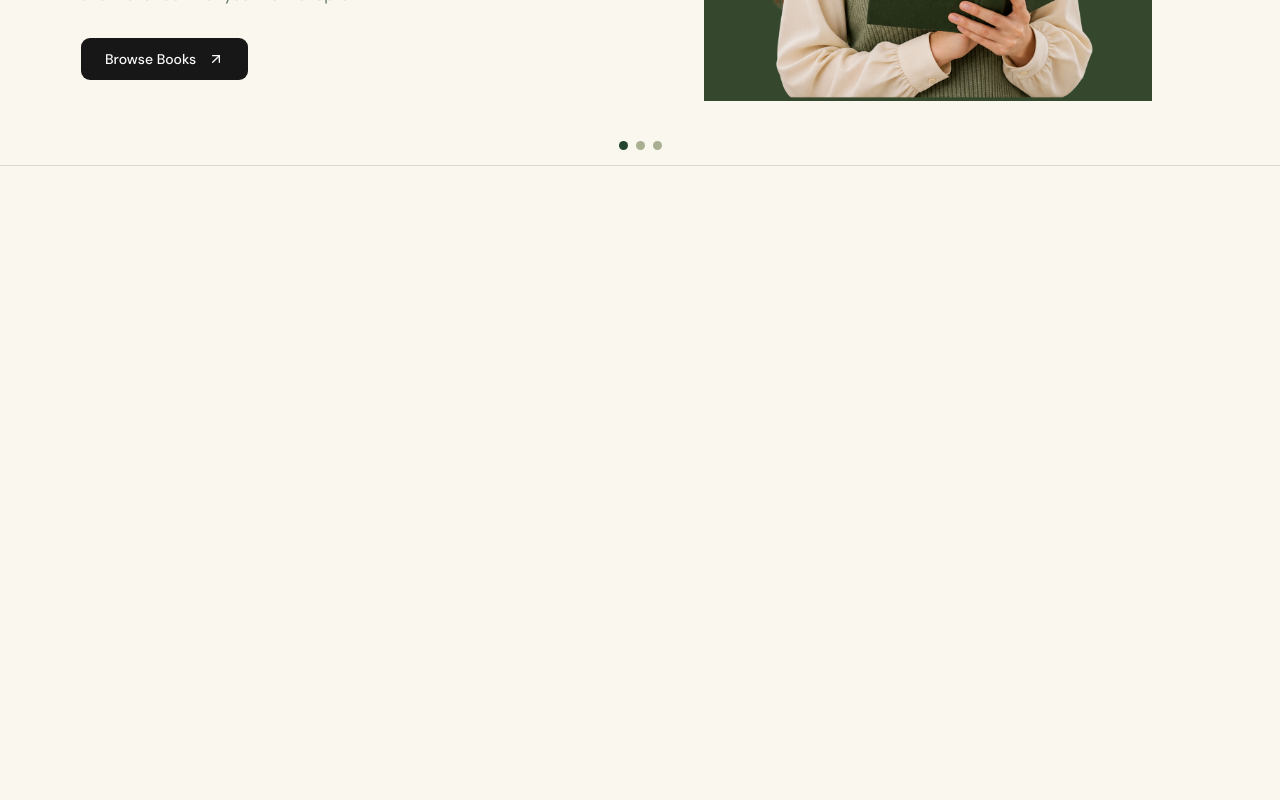
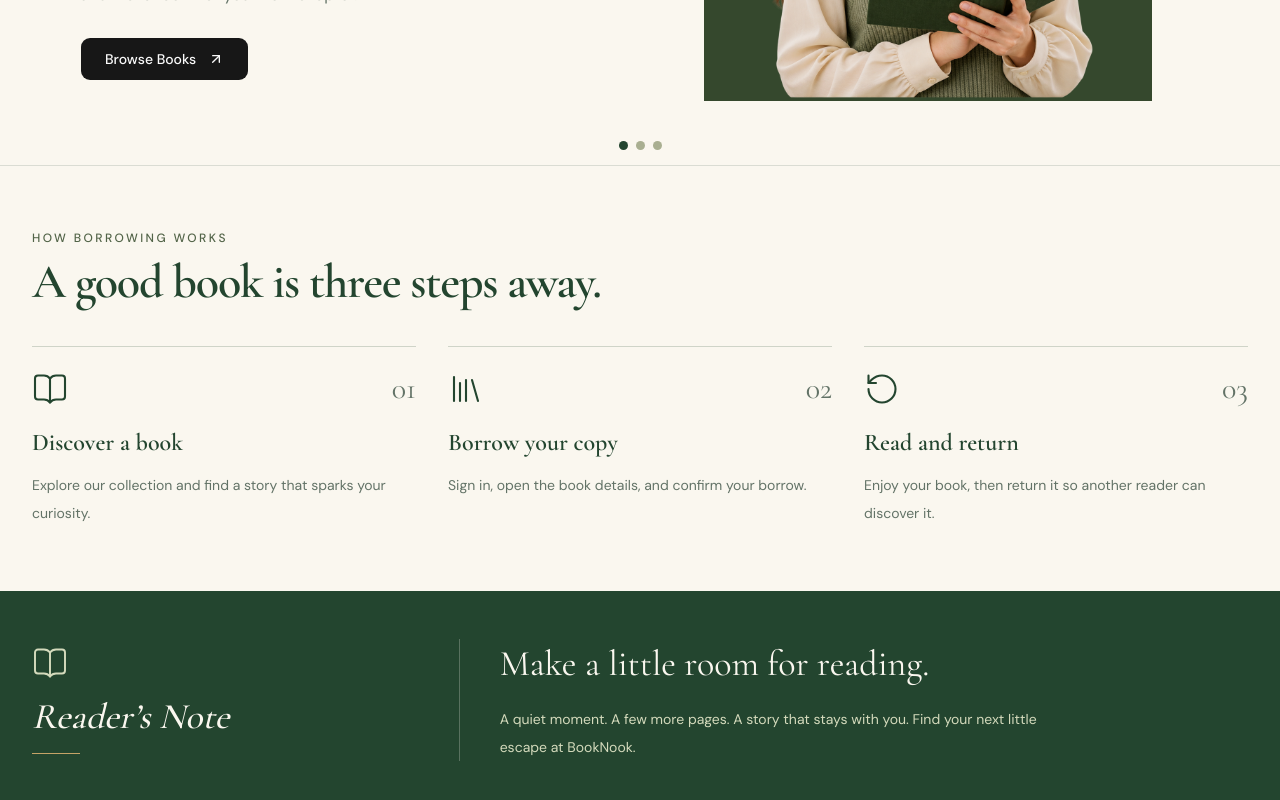
Before and after one commit to isratjahan023/booknook-client, a Next.js app: page / in a window 1280 px wide. Shown: the part 476-1276 px from the top of the page. Before the commit the page ends 800 px from the top, so only its background shows below. Built offline with nearby package versions, Linux system fonts and the light colour scheme.

Commit message:
feat: add borrowing guide and readers note sections

```diff
--- a/src/app/page.tsx
+++ b/src/app/page.tsx
@@ -1,6 +1,8 @@
 import { Suspense } from "react";
 import { LoaderCircle } from "lucide-react";
 import HeroBanner from "@/components/home/HeroBanner";
+import HowBorrowingWorks from "@/components/home/HowBorrowingWorks";
+import ReadersNote from "@/components/home/ReadersNote";
 
 export default function Home() {
   return (
@@ -21,6 +23,9 @@ export default function Home() {
       >
         <HeroBanner />
       </Suspense>
+
+      <HowBorrowingWorks />
+      <ReadersNote />
     </main>
   );
 }
--- /dev/null
+++ b/src/components/home/HowBorrowingWorks.tsx
@@ -0,0 +1,74 @@
+import { BookOpen, Library, RotateCcw } from "lucide-react";
+
+const steps = [
+  {
+    number: "01",
+    icon: BookOpen,
+    title: "Discover a book",
+    description:
+      "Explore our collection and find a story that sparks your curiosity.",
+  },
+  {
+    number: "02",
+    icon: Library,
+    title: "Borrow your copy",
+    description:
+      "Sign in, open the book details, and confirm your borrow.",
+  },
+  {
+    number: "03",
+    icon: RotateCcw,
+    title: "Read and return",
+    description:
+      "Enjoy your book, then return it so another reader can discover it.",
+  },
+];
+
+export default function HowBorrowingWorks() {
+  return (
+    <section
+      aria-labelledby="borrowing-heading"
+      className="mx-auto max-w-7xl px-5 py-16 lg:px-8"
+    >
+      <p className="text-xs font-medium tracking-[0.2em] text-[#526448] uppercase">
+        How borrowing works
+      </p>
+
+      <h2
+        id="borrowing-heading"
+        className="mt-3 max-w-2xl font-serif text-4xl font-semibold tracking-tight sm:text-5xl"
+      >
+        A good book is three steps away.
+      </h2>
+
+      <div className="mt-10 grid gap-8 md:grid-cols-3">
+        {steps.map(({ number, icon: Icon, title, description }) => (
+          <div
+            key={number}
+            className="border-t border-[#23452f]/20 pt-6"
+          >
+            <div className="flex items-center justify-between">
+              <Icon
+                className="size-9 text-[#23452f]"
+                strokeWidth={1.4}
+                aria-hidden="true"
+              />
+
+              <span className="font-serif text-3xl text-[#637367]">
+                {number}
+              </span>
+            </div>
+
+            <h3 className="mt-5 font-serif text-2xl font-semibold">
+              {title}
+            </h3>
+
+            <p className="mt-3 max-w-sm text-sm leading-7 text-[#637367]">
+              {description}
+            </p>
+          </div>
+        ))}
+      </div>
+    </section>
+  );
+}
--- /dev/null
+++ b/src/components/home/ReadersNote.tsx
@@ -0,0 +1,43 @@
+import { BookOpen } from "lucide-react";
+
+export default function ReadersNote() {
+  return (
+    <section
+      aria-labelledby="readers-note-heading"
+      className="bg-[#23452f] text-[#faf7ef]"
+    >
+      <div className="mx-auto grid max-w-7xl items-center gap-8 px-5 py-12 md:grid-cols-[1fr_2fr] lg:px-8">
+        <div>
+          <BookOpen
+            className="mb-4 size-9 text-[#d4dabc]"
+            strokeWidth={1.3}
+            aria-hidden="true"
+          />
+
+          <h2
+            id="readers-note-heading"
+            className="font-serif text-4xl font-medium italic"
+          >
+            Reader’s Note
+          </h2>
+
+          <div
+            aria-hidden="true"
+            className="mt-4 h-px w-12 bg-[#c5a367]"
+          />
+        </div>
+
+        <div className="border-l border-[#faf7ef]/25 pl-6 md:pl-10">
+          <p className="font-serif text-3xl leading-snug sm:text-4xl">
+            Make a little room for reading.
+          </p>
+
+          <p className="mt-4 max-w-xl text-sm leading-7 text-[#d4dabc]">
+            A quiet moment. A few more pages. A story that stays
+            with you. Find your next little escape at BookNook.
+          </p>
+        </div>
+      </div>
+    </section>
+  );
+}
```
